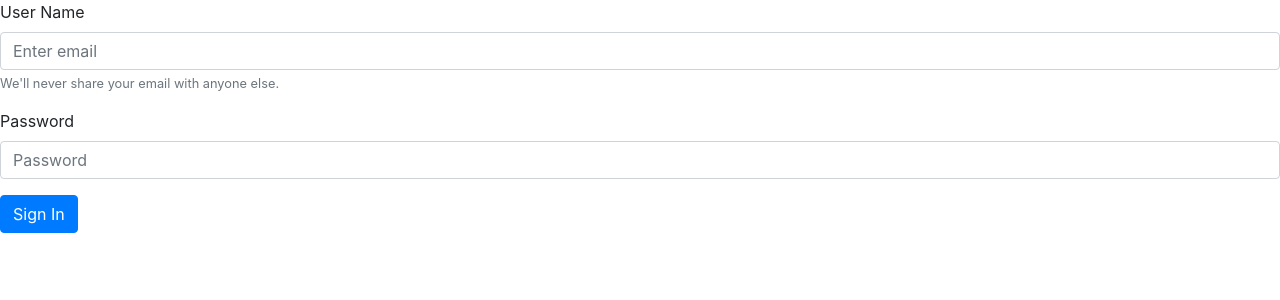
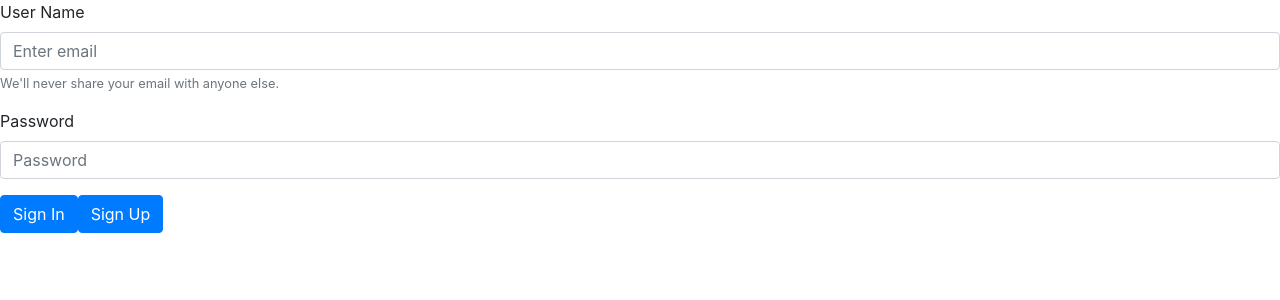
Before and after one commit to cuilantao/React-Django, a React (Create React App) app in the folder frontend/twitter-frontend/: page /signup in a window 1280 px wide. Shown: the top 300 px of the page. Built offline with nearby package versions, Linux system fonts and the light colour scheme.

Commit message:
test push

```diff
--- a/frontend/twitter-frontend/src/Signinpage.js
+++ b/frontend/twitter-frontend/src/Signinpage.js
@@ -62,6 +62,9 @@ class SignInPage extends React.Component {
                     <Button variant="primary" onClick = {this.checkcrendential}>
                         Sign In
                     </Button>
+                    <Button variant="primary" onClick = {this.checkcrendential}>
+                        Sign Up
+                    </Button>
                 </Form>
             </div>
         )
```
